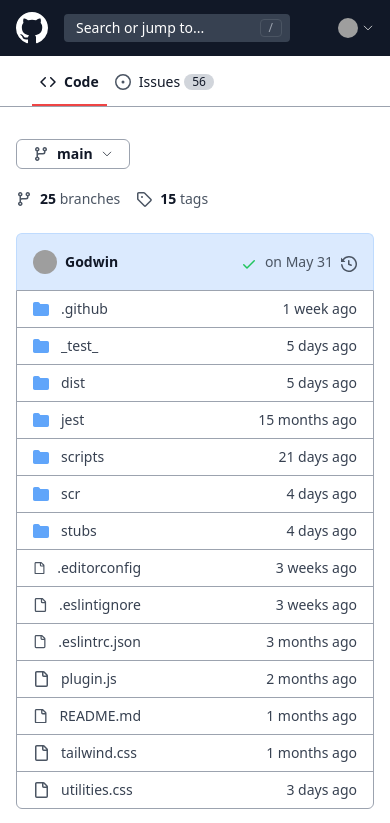
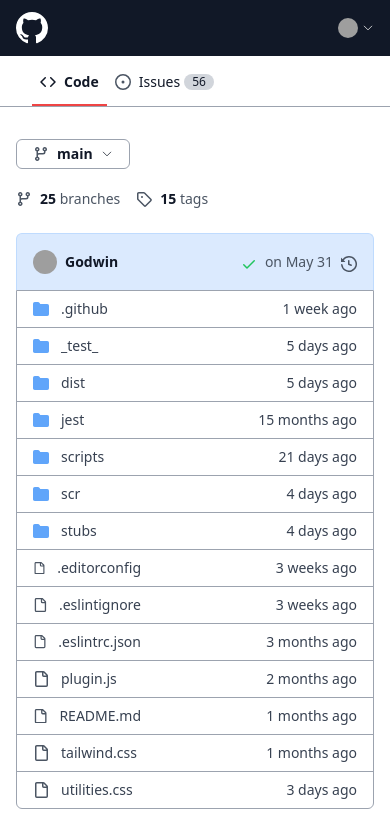
Before and after one commit to macqueen006/git-clone, a website: page dist/index.html in a window 390 px wide. Shown: the top 823 px of the page. Drawn offline with Linux system fonts and the light colour scheme; grey boxes are pictures that could not be loaded.

Commit message:
hide the search bar

```diff
--- a/dist/index.html
+++ b/dist/index.html
@@ -29,7 +29,7 @@
                     <path d="M8 0c4.42 0 8 3.58 8 8a8.013 8.013 0 0 1-5.45 7.59c-.4.08-.55-.17-.55-.38 0-.27.01-1.13.01-2.2 0-.75-.25-1.23-.54-1.48 1.78-.2 3.65-.88 3.65-3.95 0-.88-.31-1.59-.82-2.15.08-.2.36-1.02-.08-2.12 0 0-.67-.22-2.2.82-.64-.18-1.32-.27-2-.27-.68 0-1.36.09-2 .27-1.53-1.03-2.2-.82-2.2-.82-.44 1.1-.16 1.92-.08 2.12-.51.56-.82 1.28-.82 2.15 0 3.06 1.86 3.75 3.64 3.95-.23.2-.44.55-.51 1.07-.46.21-1.61.55-2.33-.66-.15-.24-.6-.83-1.23-.82-.67.01-.27.38.01.53.34.19.73.9.82 1.13.16.45.68 1.31 2.69.94 0 .67.01 1.3.01 1.49 0 .21-.15.45-.55.38A7.995 7.995 0 0 1 0 8c0-4.42 3.58-8 8-8Z"></path>
                 </svg>
             </a>
-            <div class="relative">
+            <div class="relative hidden lg:block">
                 <input type="text" class="rounded bg-gray-700 placeholder-white px-3 py-1"
                        placeholder="Search or jump to...">
                 <div class="absolute top-0 right-0 flex items-center h-full">
```
